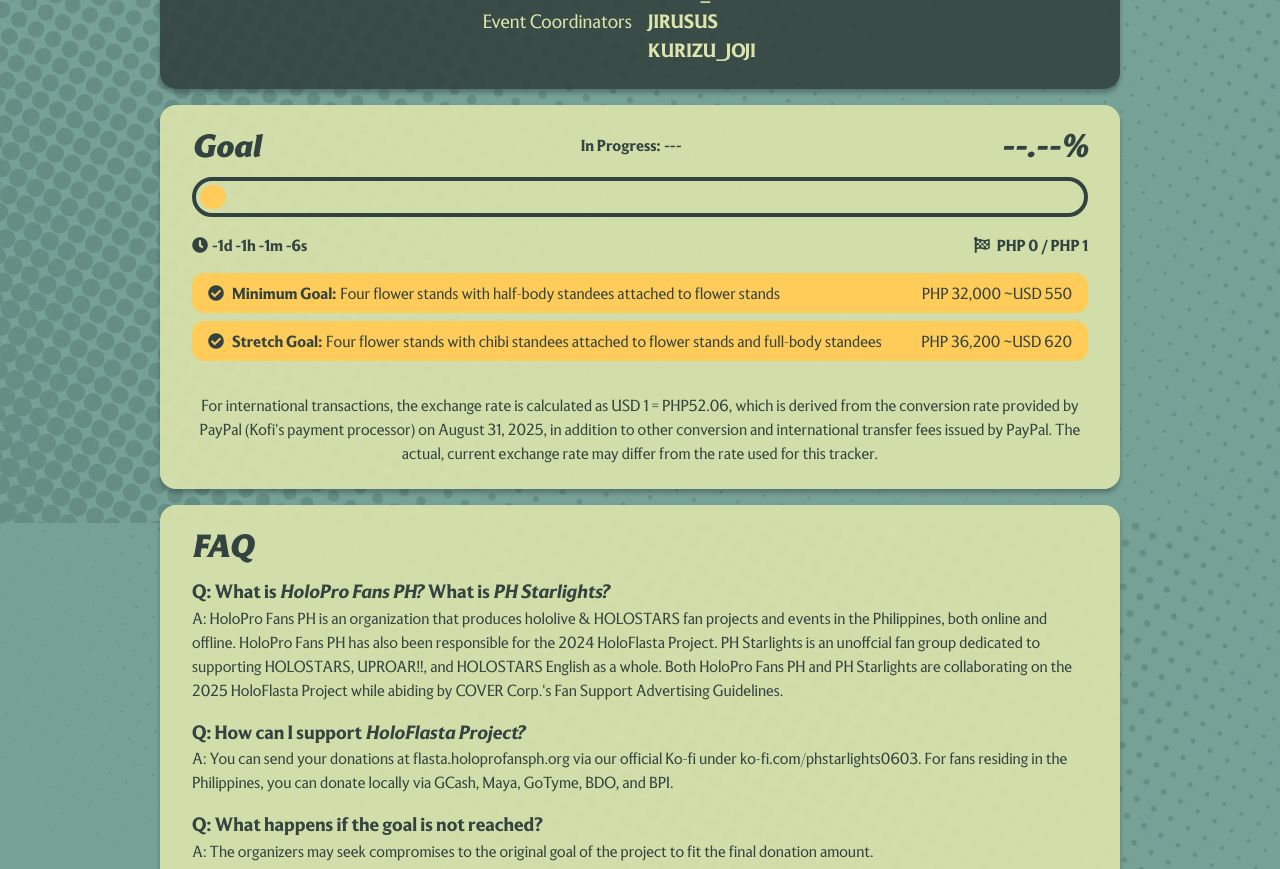
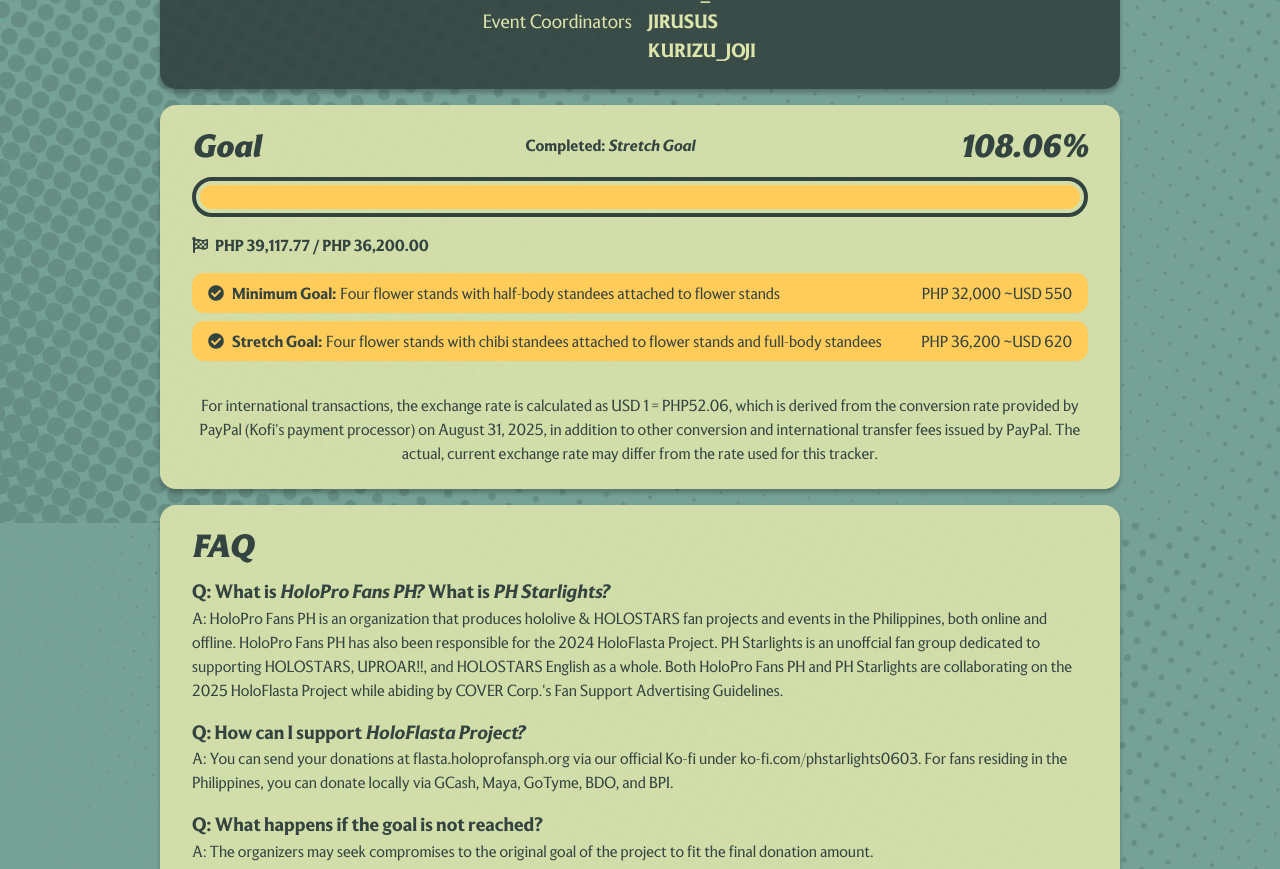
Before and after one commit to HoloProFansPH/2025-flasta, a React (Vite) app: page / in a window 1280 px wide. Shown: the part 3100-3969 px from the top of the page. Built offline with nearby package versions, Linux system fonts and the light colour scheme; no server answers.

Commit message:
turn off calling server

```diff
--- a/src/components/GoalTracker.tsx
+++ b/src/components/GoalTracker.tsx
@@ -1,25 +1,25 @@
-import {useEffect, useState} from "react";
-import axios from "axios";
+/*import {useEffect, useState} from "react";
+import axios from "axios";*/
 import GoalItem from "./GoalItem.tsx";
 
 function GoalTracker() {
-    const [currentGoalName, setCurrentGoalName] = useState("---");
+    /*const [currentGoalName, setCurrentGoalName] = useState("---");
     const [currentGoalPercentage, setCurrentGoalPercentage] = useState(0);
     const [currentGoalPercentageDisplay, setCurrentGoalPercentageDisplay] = useState<string>("--.--%");
     const [donationAmount, setDonationAmount] = useState(0.00);
     const [currentCheckpointPHP, setCurrentCheckpointPHP] = useState(1.00);
-    const [deadline, setDeadline] = useState(Date.now());
+    const [deadline, setDeadline] = useState(Date.now());*/
     //const [currentTime, setCurrentTime] = useState();
     /*const CountdownRenderer = ({ days, hours, minutes, seconds }) => (
         <>
             {days}d {hours}h {minutes}m {seconds}s
         </>
     );*/
-    function percentage(number: number){
+    /*function percentage(number: number){
         return(
             Number(number).toLocaleString(undefined,{style: 'percent', minimumFractionDigits:2})
         )
-    }
+    }*/
     /*function CountdownDisplay() {
         if(deadline != null) {
             return(
@@ -30,7 +30,7 @@
             return(<></>);
         }
     }*/
-    const Timer = () => {
+    /*const Timer = () => {
         //console.log(deadline);
         const [days, setDays] = useState(0);
         const [hours, setHours] = useState(0);
@@ -57,9 +57,9 @@
                 {days}d {hours}h {minutes}m {seconds}s
             </span>
         );
-    };
+    };*/
 
-    const fetchGoal = async () => {
+    /*const fetchGoal = async () => {
         try {
             const result = await axios.get(import.meta.env.VITE_API_URL, { headers: { "auth": import.meta.env.VITE_API_AUTH } });
             //console.log(result.data);
@@ -86,25 +86,28 @@
     useEffect(() => {
         const fetchInterval = setInterval(() => fetchGoal(), 60000);
         return () => clearInterval(fetchInterval);
-    }, []);
+    }, []);*/
 
     return (
         <div className="card">
             <div className="cardHeader">
                 <span className="cardTitle">Goal</span>
-                <span id="goalNameDesktop">In Progress: <i>{currentGoalName}</i></span>
+                {/*<span id="goalNameDesktop">In Progress: <i>{currentGoalName}</i></span>*/}
                 {/*<span id="goalNameDesktop">Completed: <i>{currentGoalName}</i></span>*/}
-                <span className="cardTitle">{currentGoalPercentageDisplay}</span>
+                {/*<span className="cardTitle">{currentGoalPercentageDisplay}</span>*/}
+                <span id="goalNameDesktop">Completed: <i>Stretch Goal</i></span>
+                <span className="cardTitle">108.06%</span>
             </div>
             <div id="goalMeter">
-                <div id="goalMeterComplete" style={{width: (currentGoalPercentage * 100) + '%'}}>
-                </div>
+                {/*<div id="goalMeterComplete" style={{width: (currentGoalPercentage * 100) + '%'}}></div>*/}
+                <div id="goalMeterComplete" style={{width: 100 + '%'}}></div>
             </div>
             {/*<span id="goalNameMobile">In Progress: <i>{currentGoalName}</i></span>*/}
-            <span id="goalNameMobile">In Progress: <i>{currentGoalName}</i></span>
+            <span id="goalNameMobile">Completed: <i>Stretch Goal</i></span>
             <div className="goalMeterData">
-                <span><i className="fa fa-clock"></i><Timer /></span>
-                <span><i className="fa fa-flag-checkered"></i> PHP {donationAmount} / PHP {currentCheckpointPHP}</span>
+                {/*<span><i className="fa fa-clock"></i><Timer /></span>
+                <span><i className="fa fa-flag-checkered"></i> PHP {donationAmount} / PHP {currentCheckpointPHP}</span>*/}
+                <span><i className="fa fa-flag-checkered"></i> PHP 39,117.77 / PHP 36,200.00</span>
             </div>
             <div className="tableFlex">
                 <GoalItem complete goalName="Minimum Goal" goalDescription="Four flower stands with half-body standees attached to flower stands" goalAmount="PHP 32,000 ~USD 550"/>
```
